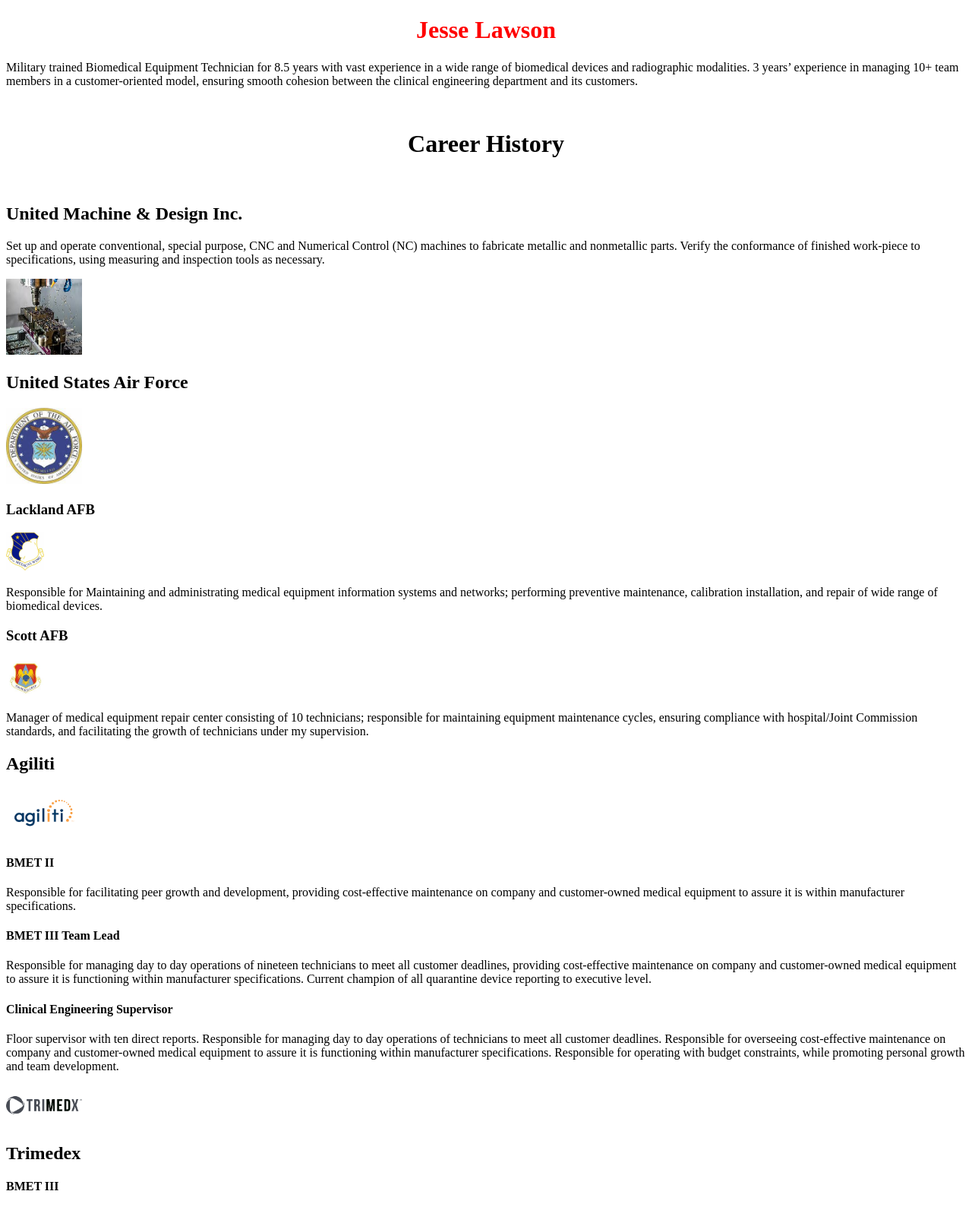
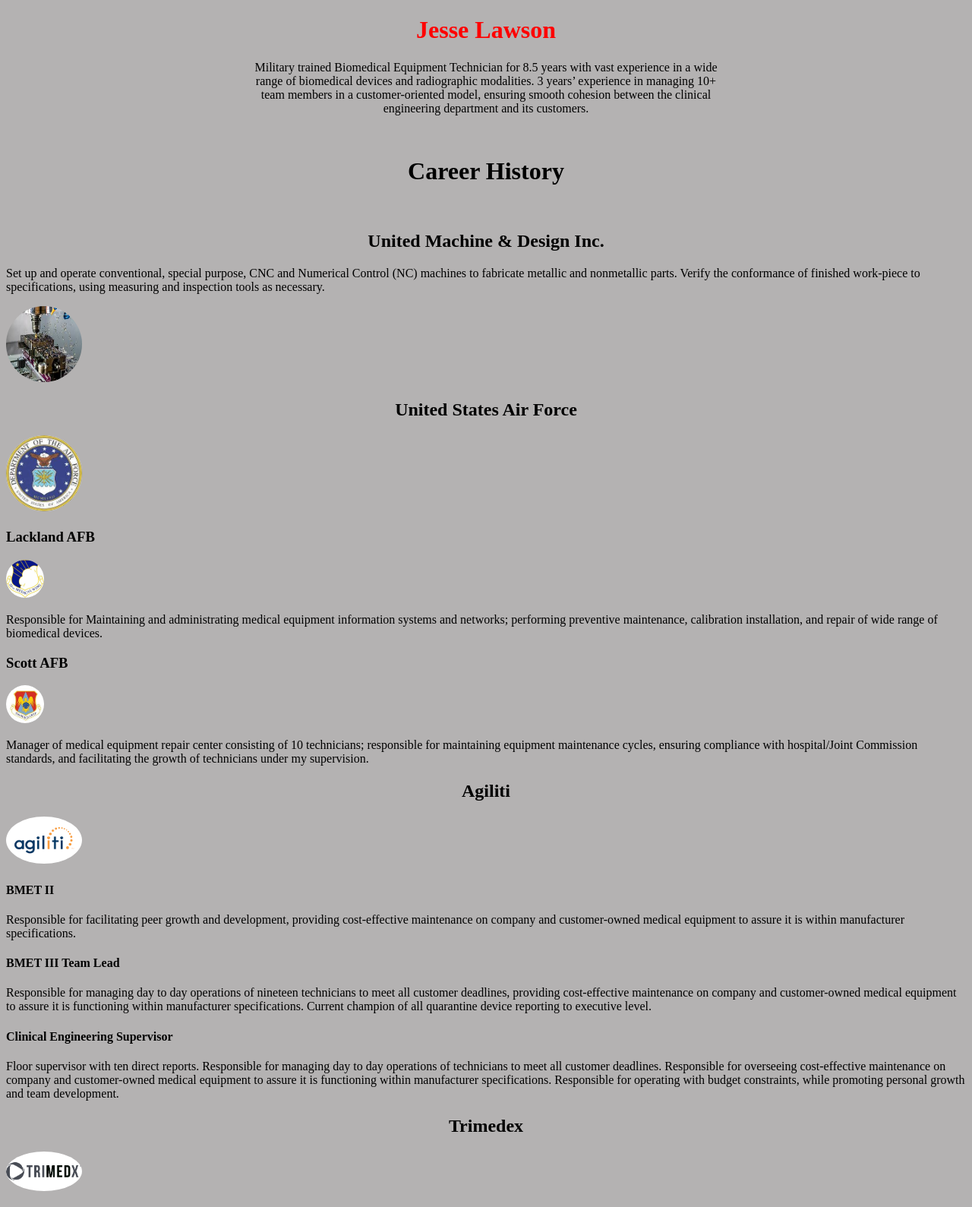
Before and after one commit to LaunchCodeAllhubs/js-assignment-4-html-me-something-Lawsojes, a website: page index.html in a window 1280 px wide. Shown: the top 1589 px of the page at 76% size. Drawn offline with Linux system fonts and the light colour scheme.

Commit message:
changed the styles file/ added background color and changed the formatting of the pictures

```diff
--- a/index.html
+++ b/index.html
@@ -1,25 +1,25 @@
 <!DOCTYPE html>
 <html>
    <head>
+      <link rel="stylesheet" type="text/css" href="styles.css">
       <title>Jesse Lawson Resume</title>
-      <link rel="stylesheet" type="text/css" href="styles.css">
       <h1 id="mainHeading">Jesse Lawson</h1>
-      <p>Military trained Biomedical Equipment Technician for 8.5 years with vast experience in a wide range of biomedical devices and radiographic modalities.  3 years’ experience in managing 10+ team members in a customer-oriented model, ensuring smooth cohesion between the clinical engineering department and its customers. </p>
+      <p id="mainParagraph">Military trained Biomedical Equipment Technician for 8.5 years with vast experience in a wide range of biomedical devices and radiographic modalities.  3 years’ experience in managing 10+ team members in a customer-oriented model, ensuring smooth cohesion between the clinical engineering department and its customers. </p>
    </head>
    <br>
    <body>
       <!-- Write your HTML in this file! -->
       <main>
          <div>
-            <h1>Career History</h1>
+            <h1 class="line-break">Career History</h1>
          </div>
          <br>
          <div>
-            <header>
+            <header class="line-break">
                <h2>United Machine & Design Inc.</h2>
             </header>
             <p>Set up and operate conventional, special purpose, CNC and Numerical Control (NC) machines to fabricate metallic and nonmetallic parts. Verify the conformance of finished work-piece to specifications, using measuring and inspection tools as necessary.</p>
-            <img class="image1" src="images/MACHINING.jpg" alt="CNC Machining" width="100" height="100">
+            <img  src="images/MACHINING.jpg" alt="CNC Machining" width="100" height="100">
          </div>
 
          <div>
@@ -61,8 +61,8 @@
          </div>
          <div>
             <header>
-               <img src="images/TRIMEDX.png" alt="Trimedex" width="100">
                <h2>Trimedex</h2>
+               <img class="image2" src="images/TRIMEDX.png" alt="Trimedex" width="100">
             </header>
             <article>
                <h4>BMET III</h4>
@@ -76,7 +76,7 @@
             </header>
             <article>
                <h4>Languages</h4>
-               <img src="images/PYTHON.jpg" alt="Python" width="20">
+               <img src="images/PYTHON.jpg" alt="Python" width="20"height ="30">
                <img src="images/JS.jpg" alt="Javascript" width="20" height="30">
                <img src="images/HTML.jpg" alt="Html" width="20" height="30">
                <img src="images/CSS.jpg" alt="Css" width="20"  height="30">
--- a/styles.css
+++ b/styles.css
@@ -17,23 +17,29 @@
 }
 */
 
-.image1 {
-    align-content: end;
+
+.line-break{
+    border-bottom: 5px;
+    border-top: 5px;
+    color: black;
 }
-
 body {
     margin: 8px;
     display: block;
+    background-color: rgb(180, 178, 178);
 }
 
 #mainHeading {
     color: red;
     text-align: center;
 }
+#mainParagraph{
+    margin-left: 25%;
+    margin-right: 25%;
+    text-align: center;
+}
+head {
 
-head {
-    margin: 25%;
-    text-align: center;
     background-color: rgb(23, 53, 63);
 }
 
@@ -45,3 +51,10 @@
 h1 {
     text-align: center;
 }
+h2 {
+    text-align: center;
+
+}
+img{
+    border-radius: 50%;
+}
```
